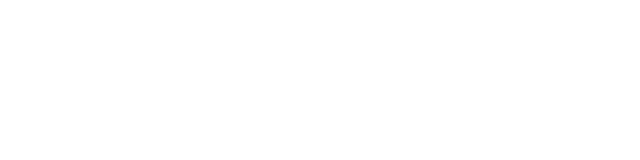
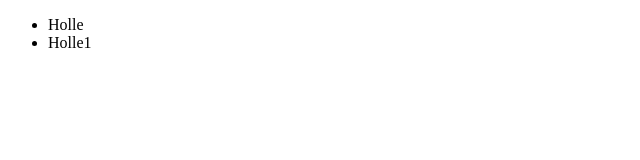
Before and after one commit to YongJin-Jo/trello-clone, a React (Create React App) app: page / in a window 1280 px wide. Shown: the top 160 px of the page, without its empty margins (0-640 px from the left). Built offline with nearby package versions, Linux system fonts and the light colour scheme.

Commit message:
Drag and Drop 적용

```diff
--- a/package.json
+++ b/package.json
@@ -4,6 +4,7 @@
   "private": true,
   "dependencies": {
     "react": "^17.0.2",
+    "react-beautiful-dnd": "^13.1.0",
     "react-dom": "^17.0.2",
     "react-router-dom": "^6.2.1",
     "react-scripts": "5.0.0",
@@ -39,6 +40,7 @@
     "@babel/preset-typescript": "^7.16.7",
     "@types/node": "^17.0.10",
     "@types/react": "^17.0.38",
+    "@types/react-beautiful-dnd": "^13.1.2",
     "@types/react-dom": "^17.0.11",
     "@types/styled-components": "^5.1.21",
     "@typescript-eslint/eslint-plugin": "^5.10.0",
--- a/src/App.tsx
+++ b/src/App.tsx
@@ -1,11 +1,41 @@
-import React from 'react';
+import { DragDropContext, Draggable, Droppable } from 'react-beautiful-dnd';
 
-function App() {
+export function App() {
+  const onDragEnd = () => {
+    return;
+  };
   return (
-    <div className="App">
-
-    </div>
+    <DragDropContext onDragEnd={onDragEnd}>
+      <div>
+        <Droppable droppableId="one">
+          {magic => (
+            <ul ref={magic.innerRef} {...magic.droppableProps}>
+              <Draggable draggableId="first" index={0}>
+                {magic => (
+                  <li
+                    ref={magic.innerRef}
+                    {...magic.dragHandleProps}
+                    {...magic.draggableProps}
+                  >
+                    Holle
+                  </li>
+                )}
+              </Draggable>
+              <Draggable draggableId="scond" index={1}>
+                {magic => (
+                  <li
+                    ref={magic.innerRef}
+                    {...magic.dragHandleProps}
+                    {...magic.draggableProps}
+                  >
+                    Holle1
+                  </li>
+                )}
+              </Draggable>
+            </ul>
+          )}
+        </Droppable>
+      </div>
+    </DragDropContext>
   );
 }
-
-export default App;
--- a/src/index.tsx
+++ b/src/index.tsx
@@ -1,6 +1,6 @@
 import React from 'react';
 import ReactDOM from 'react-dom';
-import App from './App';
+import { App } from './App';
 
 ReactDOM.render(
   <React.StrictMode>
```
Also changed, not shown: 2 other files (tests, documents, lock files or other folders).
